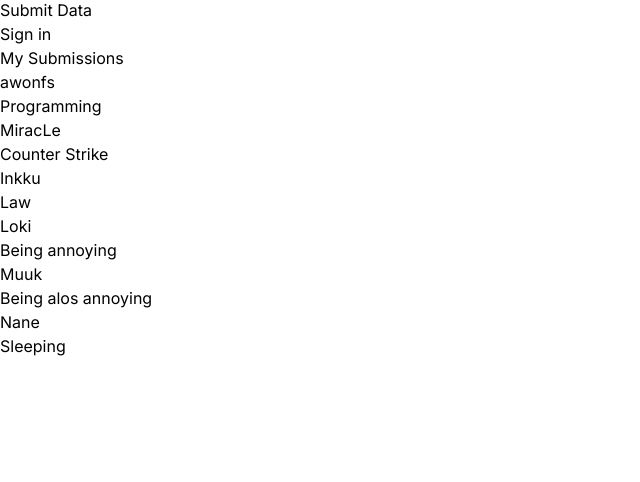
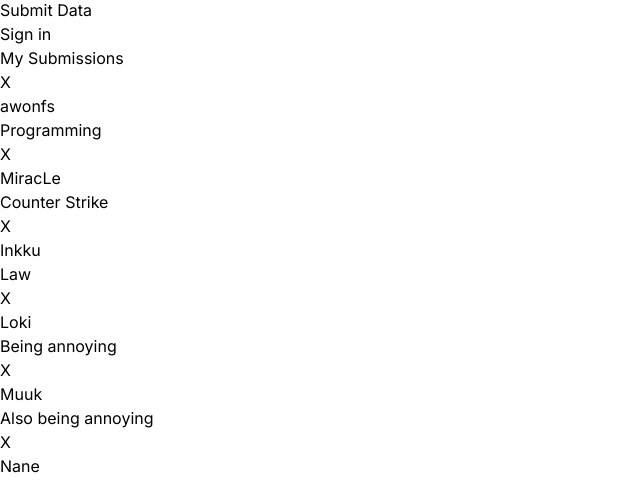
Before and after one commit to eeturonkko/next-playground, a Next.js app: page /my-submissions in a window 1280 px wide. Shown: the part 350-832 px from the top of the page, without its empty margins (0-640 px from the left). Before the commit the page ends 800 px from the top, so only its background shows below. Built offline with nearby package versions, Linux system fonts and the light colour scheme; no server answers.

Commit message:
Added a delete button to the card

```diff
--- a/app/components/UserDataCard.tsx
+++ b/app/components/UserDataCard.tsx
@@ -1,3 +1,5 @@
+import { faTrash } from "@fortawesome/free-solid-svg-icons";
+import { FontAwesomeIcon } from "@fortawesome/react-fontawesome";
 import Link from "next/link";
 
 type UserDataCardProps = {
@@ -9,12 +11,16 @@
   return (
     <Link
       href="#"
-      className="block max-w-sm p-6  rounded-lg shadow hover:bg-gray-600 bg-gray-700 border-gray-800 "
+      className="block max-w-sm p-6 rounded-lg shadow hover:bg-gray-600 bg-gray-700 border-gray-800 relative"
     >
-      <h5 className="mb-2 text-2xl font-bold tracking-tight  text-white">
+      <div className="absolute top-2 right-2">
+        <button className="hover:text-gray-300">X</button>
+      </div>
+
+      <h5 className="mb-2 text-2xl font-bold tracking-tight text-white">
         {username}
       </h5>
-      <p className="font-normaltext-gray-400">{hobby}</p>
+      <p className="font-normal text-gray-400">{hobby}</p>
     </Link>
   );
 }
--- a/app/my-submissions/page.tsx
+++ b/app/my-submissions/page.tsx
@@ -10,7 +10,7 @@
             <UserDataCard username="MiracLe" hobby="Counter Strike" />
             <UserDataCard username="Inkku" hobby="Law" />
             <UserDataCard username="Loki" hobby="Being annoying" />
-            <UserDataCard username="Muuk" hobby="Being alos annoying" />
+            <UserDataCard username="Muuk" hobby="Also being annoying" />
             <UserDataCard username="Nane" hobby="Sleeping" />
           </div>
         </section>
--- a/package.json
+++ b/package.json
@@ -10,6 +10,9 @@
   },
   "dependencies": {
     "@clerk/nextjs": "^4.18.2",
+    "@fortawesome/fontawesome-svg-core": "^6.4.0",
+    "@fortawesome/free-solid-svg-icons": "^6.4.0",
+    "@fortawesome/react-fontawesome": "^0.2.0",
     "@types/node": "20.1.2",
     "@types/react": "18.2.6",
     "@types/react-dom": "18.2.4",
```
Also changed, not shown: 1 other file (tests, documents, lock files or other folders).
